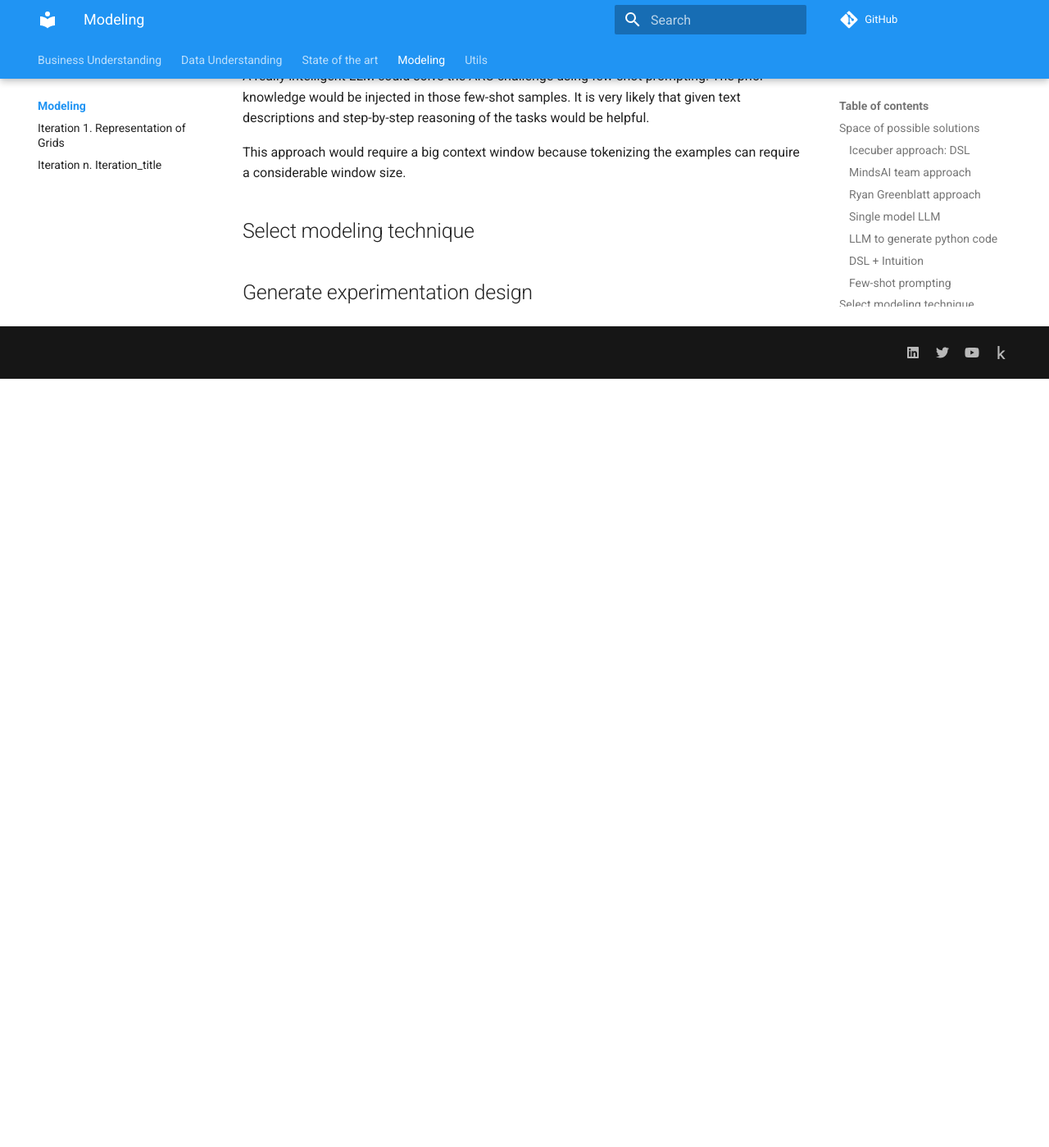
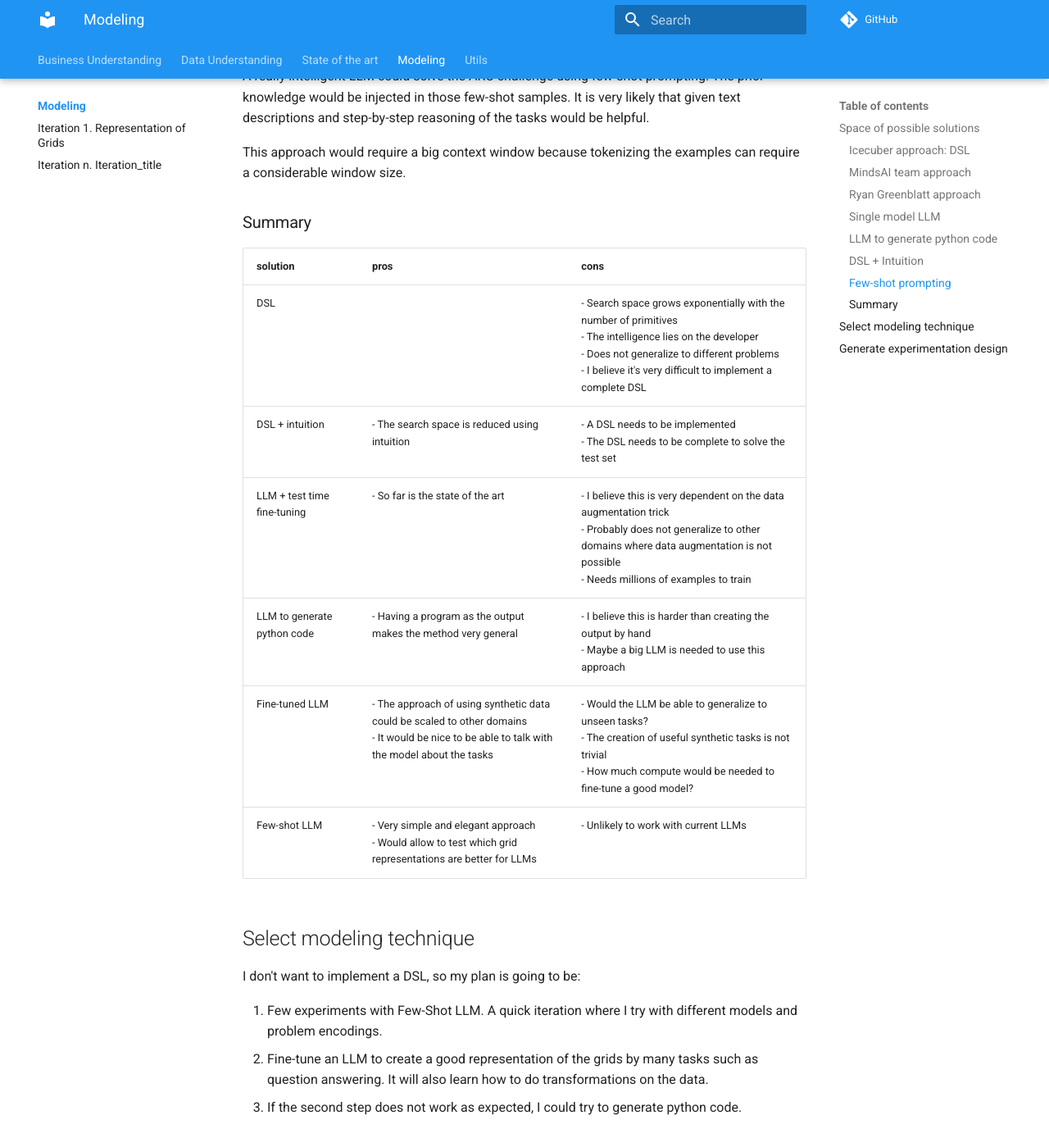
Before and after one commit to zhengjunyao-work/arc24, an MkDocs documentation site: the page built from docs/modeling/README.md, in a window 1280 px wide and 1400 px high, scrolled down 3520 px. Shown: the whole window at 82% size. Built offline with MkDocs 1.6.1 and Material for MkDocs 9.7.7, drawn with Linux system fonts in a browser that asks for light colours; comment, search, counter and statistics services are not loaded; before the commit the page ends 3982 px from its top, so only the background shows below that.

Commit message:
added summary of the solution space

```diff
--- a/docs/modeling/README.md
+++ b/docs/modeling/README.md
@@ -128,6 +128,17 @@ reasoning of the tasks would be helpful.
 This approach would require a big context window because tokenizing the examples can require a considerable
 window size.
 
+### Summary
+
+| solution                    | pros                                                                                                                                            | cons                                                                                                                                                                                                                       |
+|-----------------------------|-------------------------------------------------------------------------------------------------------------------------------------------------|----------------------------------------------------------------------------------------------------------------------------------------------------------------------------------------------------------------------------|
+| DSL                         |                                                                                                                                                 | - Search space grows exponentially with the number of primitives<br>- The intelligence lies on the developer<br>- Does not generalize to different problems<br>- I believe it's very difficult to implement a complete DSL |
+| DSL + intuition             | - The search space is reduced using intuition                                                                                                   | - A DSL needs to be implemented<br>- The DSL needs to be complete to solve the test set                                                                                                                                    |
+| LLM + test time fine-tuning | - So far is the state of the art                                                                                                                | - I believe this is very dependent on the data augmentation trick<br>- Probably does not generalize to other domains where data augmentation is not possible<br>- Needs millions of examples to train                      |
+| LLM to generate python code | - Having a program as the output makes the method very general                                                                                  | - I believe this is harder than creating the output by hand<br>- Maybe a big LLM is needed to use this approach                                                                                                            |
+| Fine-tuned LLM              | - The approach of using synthetic data could be scaled to other domains<br>- It would be nice to be able to talk with the model about the tasks | - Would the LLM be able to generalize to unseen tasks?<br>- The creation of useful synthetic tasks is not trivial<br>- How much compute would be needed to fine-tune a good model?                                         |
+| Few-shot LLM                | - Very simple and elegant approach<br>- Would allow to test which grid representations are better for LLMs                                      | - Unlikely to work with current LLMs                                                                                                                                                                                       |
+
 ## Select modeling technique
 
 <!---Document the actual modeling technique that is to be used. If multiple
@@ -135,6 +146,13 @@ techniques are applied, perform this task separately for each technique.
 Many modeling techniques make specific assumptions about the data—for example,
 that all attributes have uniform distributions, no missing values allowed,
 class attribute must be symbolic, etc. Record any such assumptions made. --->
+
+I don't want to implement a DSL, so my plan is going to be:
+
+1. Few experiments with Few-Shot LLM. A quick iteration where I try with different models and problem encodings.
+2. Fine-tune an LLM to create a good representation of the grids by many tasks such as question answering. It will
+   also learn how to do transformations on the data.
+3. If the second step does not work as expected, I could try to generate python code.
 
 ## Generate experimentation design
 
```
